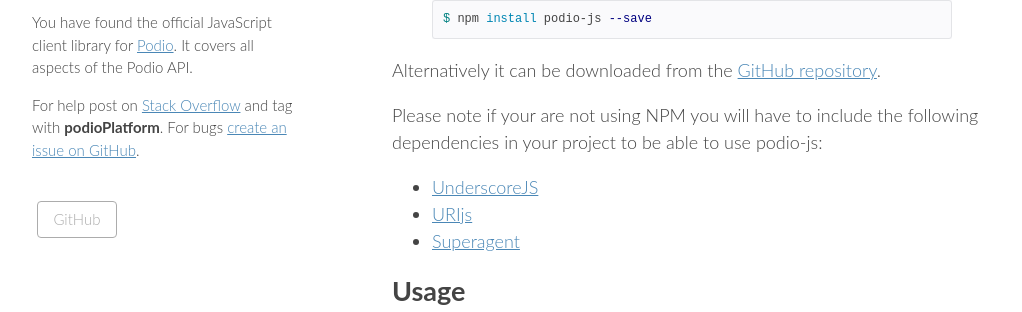
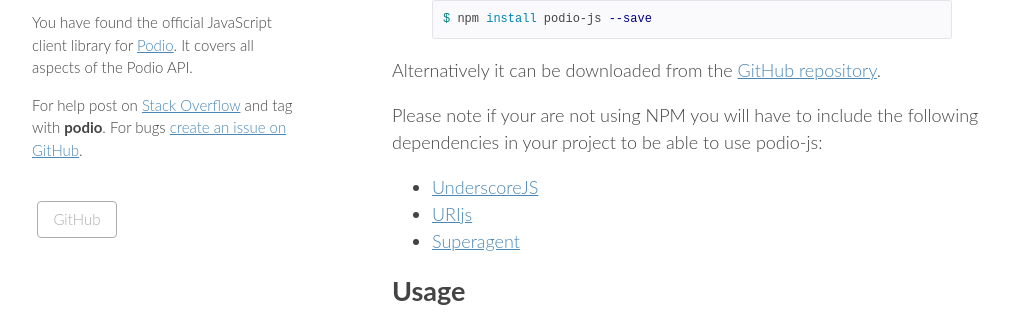
Before and after one commit to podio/podio-js, a Jekyll site: the page built from index.md, in a window 1280 px wide. Shown: the part 255-567 px from the top of the page, without its empty margins (128-1150 px from the left). Built offline with Jekyll 4.4.1, drawn with Linux system fonts in a browser that asks for light colours.

Commit message:
Update tag in layout

```diff
--- a/_layouts/default.html
+++ b/_layouts/default.html
@@ -21,7 +21,7 @@
           </ul>
         </nav>
         <p class="about">You have found the official JavaScript client library for <a href="https://developers.podio.com/">Podio</a>. It covers all aspects of the Podio API.</p>
-        <p class="about">For help post on <a href="http://stackoverflow.com/questions/tagged/podio">Stack Overflow</a> and tag with <b>podioPlatform</b>. For bugs <a href="https://github.com/podio/podio-js/issues">create an issue on GitHub</a>.</p>
+        <p class="about">For help post on <a href="http://stackoverflow.com/questions/tagged/podio">Stack Overflow</a> and tag with <b>podio</b>. For bugs <a href="https://github.com/podio/podio-js/issues">create an issue on GitHub</a>.</p>
         <ul class="buttons">
           <li><a class="github" href="https://github.com/podio/podio-js">GitHub</a></li>
         </ul>
```
